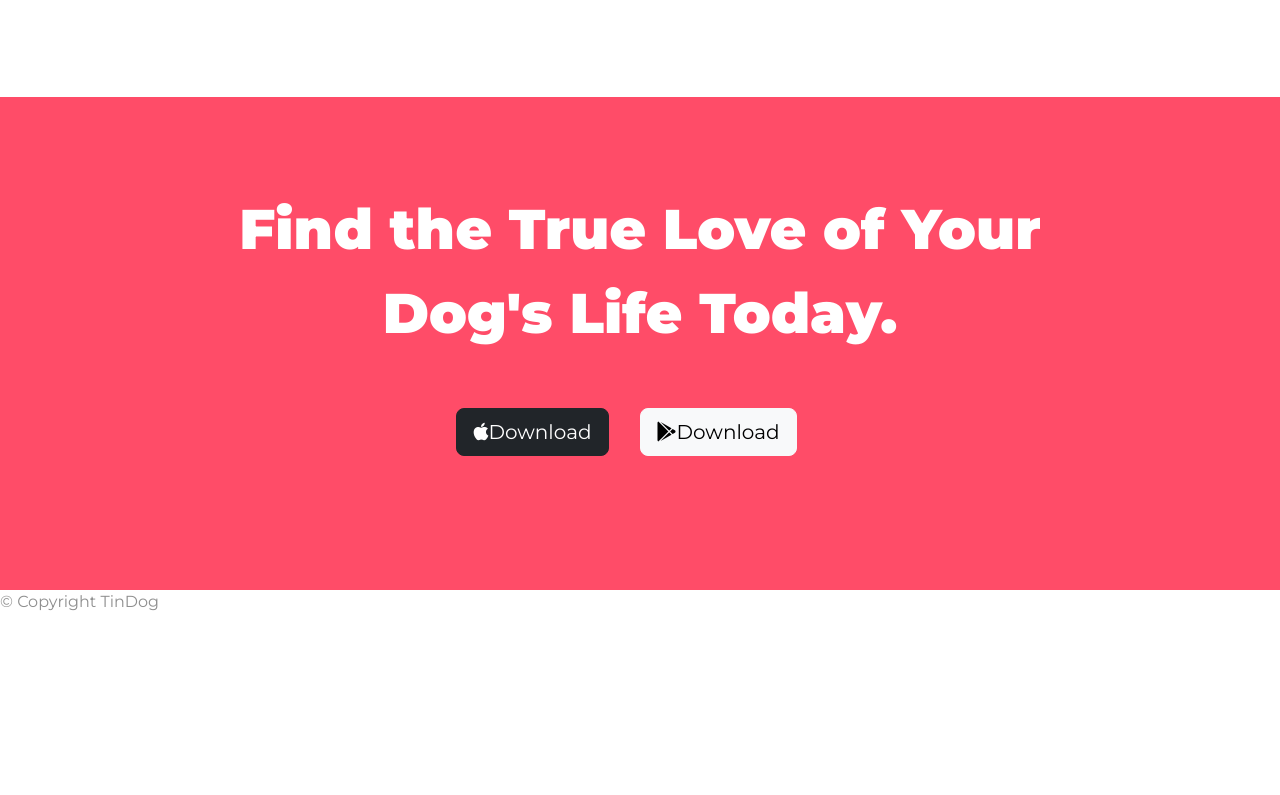
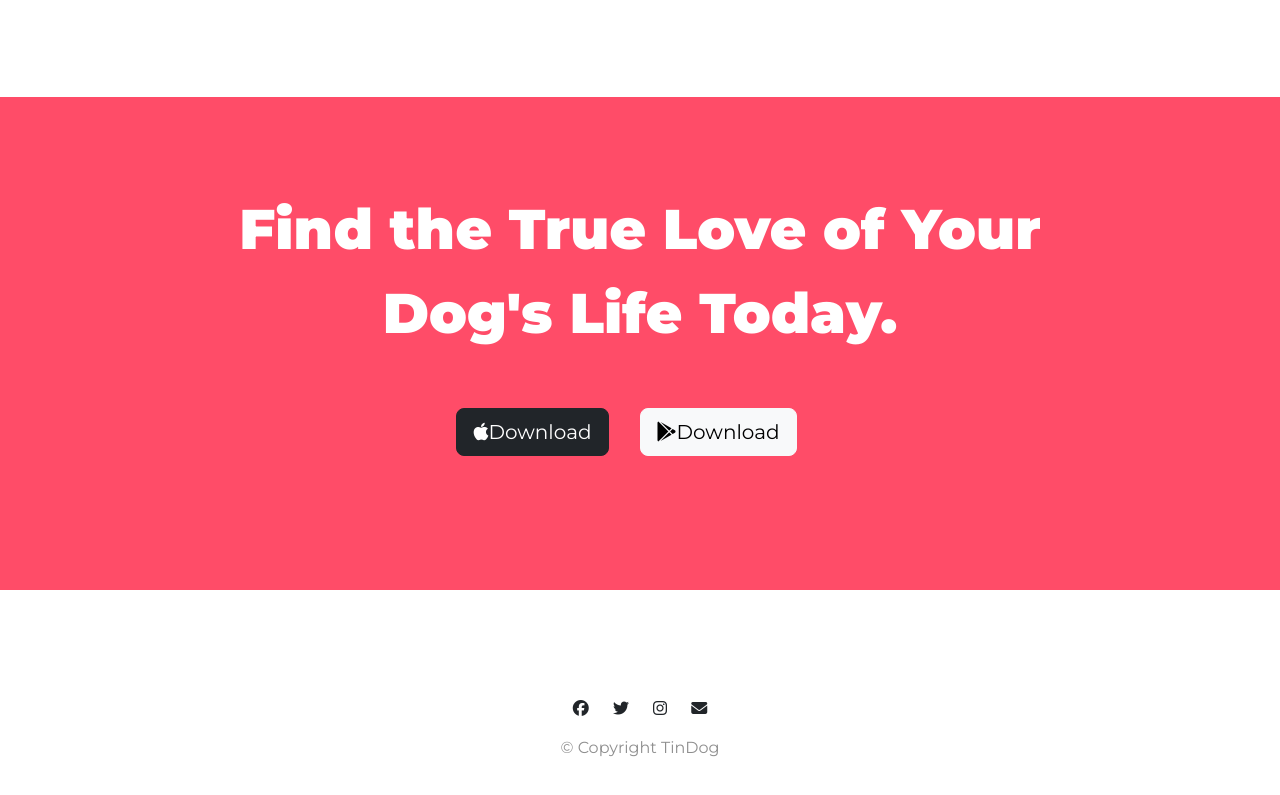
Before and after one commit to Harshul02/TinDog-Website, a plain HTML site: page index.html in a window 1280 px wide. Shown: the part 2674-3469 px from the top of the page. Before the commit the page ends 3304 px from the top, so only its background shows below. Drawn offline with nearby package versions, Linux system fonts and the light colour scheme.

Commit message:
Completed Footer

```diff
--- a/css/styles.css
+++ b/css/styles.css
@@ -158,3 +158,14 @@ p {
     font-weight: 900;
     line-height: 1.5;
  }
+
+ /* Footer Section  */
+
+ #footer{
+    padding: 7% 15%;
+    text-align: center;
+ }
+
+ .social-icon{
+    margin: 20px 10px;
+ }
--- a/index.html
+++ b/index.html
@@ -201,7 +201,10 @@
   <!-- Footer -->
 
   <footer id="footer">
-
+    <i class="social-icon fa-brands fa-facebook"></i>
+    <i class="social-icon fa-brands fa-twitter"></i>
+    <i class="social-icon fa-brands fa-instagram"></i>
+    <i class="social-icon fa-solid fa-envelope"></i>
     <p>© Copyright TinDog</p>
 
   </footer>
```
